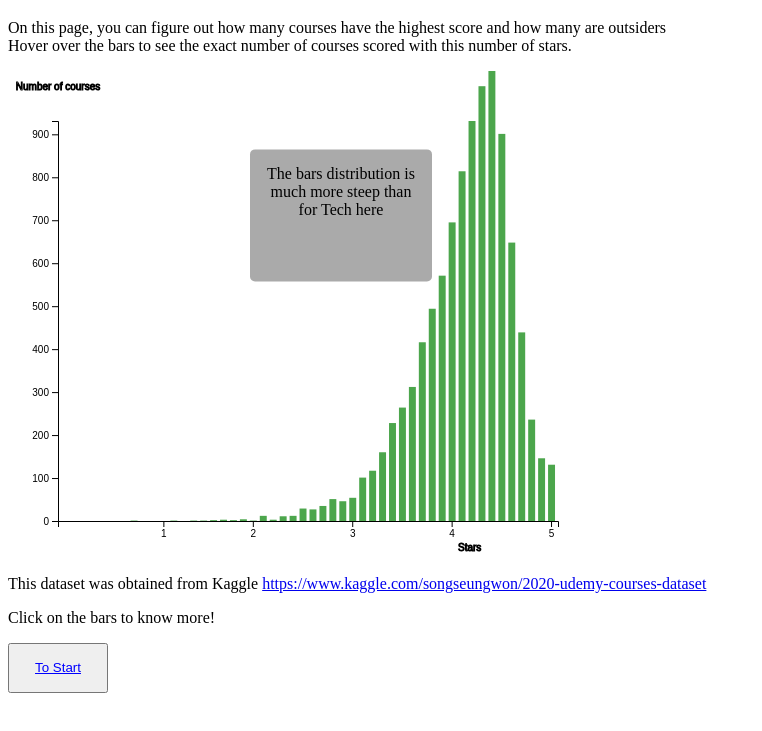
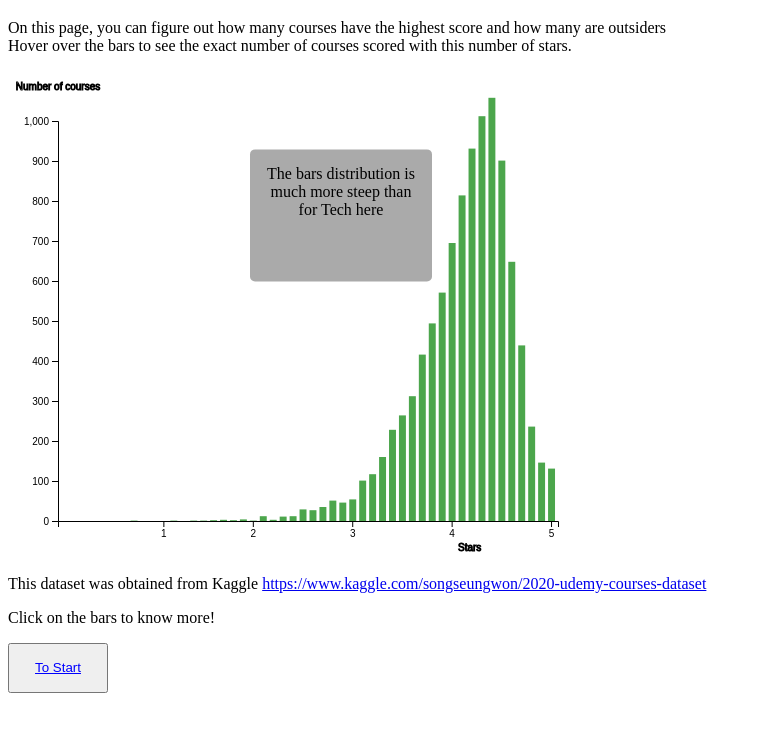
Before and after one commit to violetta-ta/violetta-ta.github.io, a plain HTML site: page pageBusiness.html in a window 1280 px wide. Shown: the part 61-792 px from the top of the page, without its empty margins (0-762 px from the left). Drawn offline with nearby package versions, Linux system fonts and the light colour scheme.

Commit message:
Update pageBusiness.html

```diff
--- a/pageBusiness.html
+++ b/pageBusiness.html
@@ -81,7 +81,7 @@ console.log(margin);
       data = await d3.csv("Stars_overall.csv");
 
         scale_stars.domain(data.map(function(d) { return d.Stars; }));
-        scale_y.domain([0, d3.max(data, function(d) { return d.Business; })]);
+        scale_y.domain([0,1000]);
 
         var Tech_values = data.map(rec => rec["Tech"])
         var Finance_values = data.map(rec => rec["Finance"])
```
